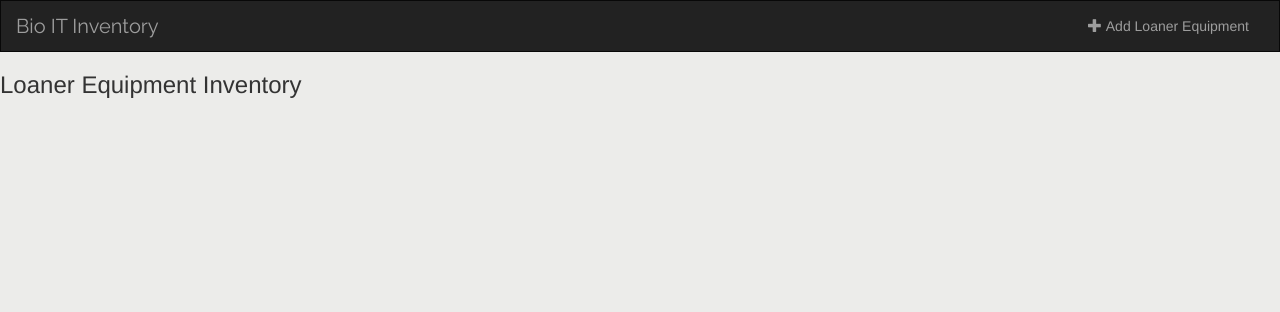
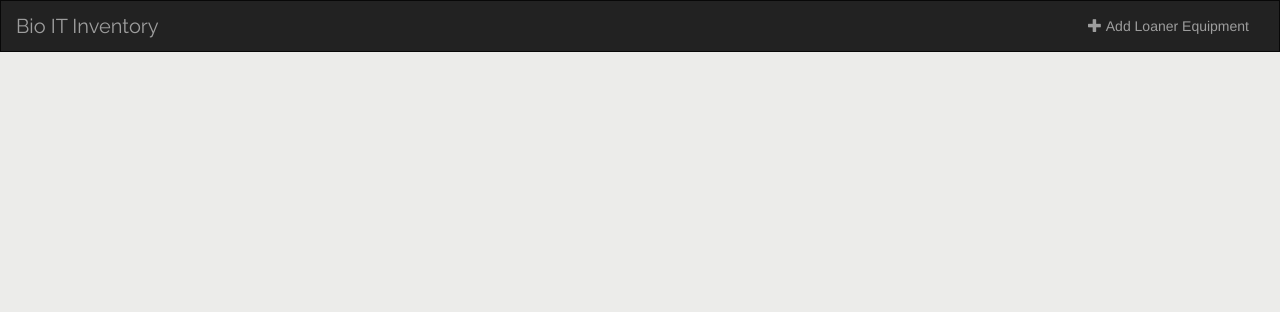
Before and after one commit to shamikh-mill/bio-inventory, a Django app: page / in a window 1280 px wide. Shown: the top 312 px of the page. Run offline with Django 3.2, Linux system fonts and the light colour scheme; data that the repository does not hold is empty; some libraries are stand-ins or nearby versions.

Commit message:
updated readme

```diff
--- a/inventory/templates/inventory/index.html
+++ b/inventory/templates/inventory/index.html
@@ -1,6 +1,5 @@
 {% extends 'inventory/base.html' %}
 {% block body %}
-        <h3>Loaner Equipment Inventory</h3>
 
         {% for item in items %}
        <div class = 'col-sm-4 col-lg-2'>
```
Also changed, not shown: README.md.
